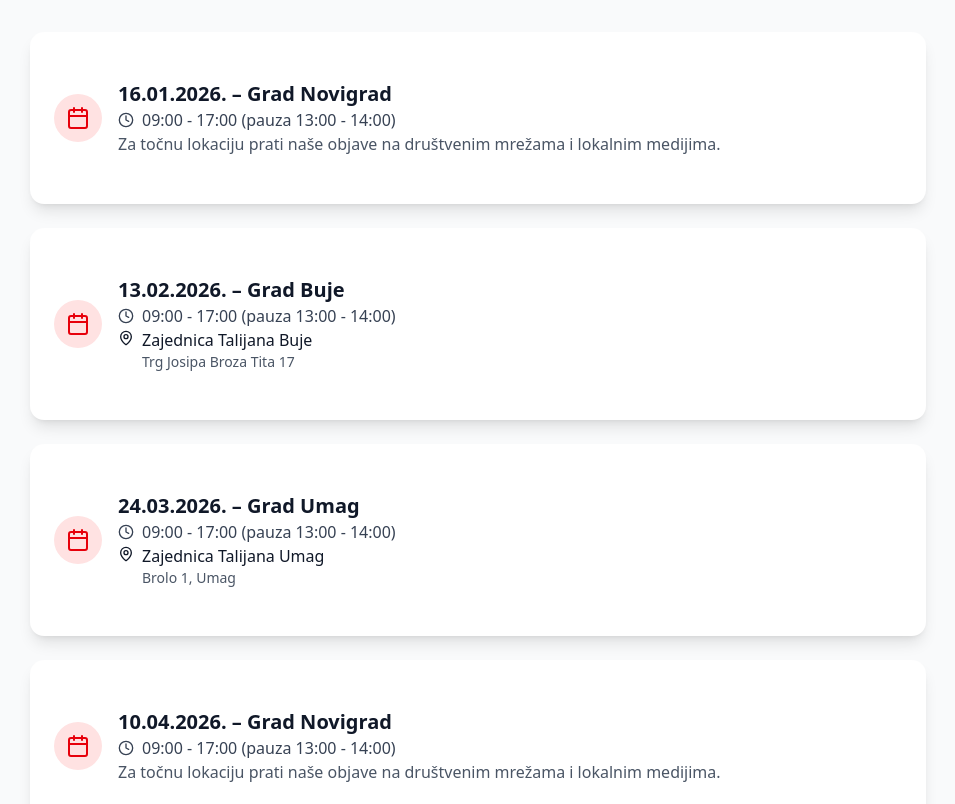
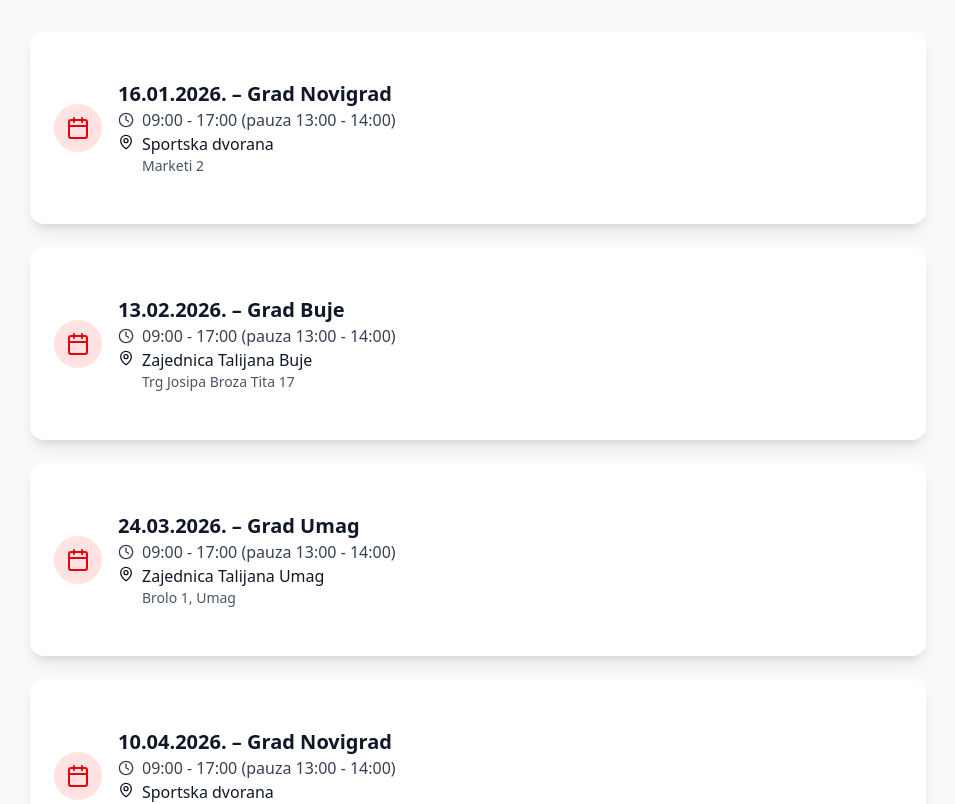
Before and after one commit to antonKrizmanic/red-cross-new-blood-donors, a Next.js app: page / in a window 1280 px wide. Shown: the part 3360-4164 px from the top of the page, without its empty margins (162-1117 px from the left). Built offline with nearby package versions, Linux system fonts and the light colour scheme.

Commit message:
Street update for Novigrad

```diff
--- a/src/app/page.tsx
+++ b/src/app/page.tsx
@@ -18,7 +18,7 @@ export default function Home() {
             title: '16.01.2026. – Grad Novigrad',
             time: '09:00 - 17:00 (pauza 13:00 - 14:00)',
             location: 'Sportska dvorana',
-            address: null,
+            address: "Marketi 2",
             description:
                 'Za točnu lokaciju prati naše objave na društvenim mrežama i lokalnim medijima.',
         },
@@ -45,7 +45,7 @@ export default function Home() {
             title: '10.04.2026. – Grad Novigrad',
             time: '09:00 - 17:00 (pauza 13:00 - 14:00)',
             location: 'Sportska dvorana',
-            address: null,
+            address: "Marketi 2",
             description:
                 'Za točnu lokaciju prati naše objave na društvenim mrežama i lokalnim medijima.',
         },
@@ -81,7 +81,7 @@ export default function Home() {
             title: '13.07.2026. – Grad Novigrad',
             time: '09:00 - 17:00 (pauza 13:00 - 14:00)',
             location: 'Sportska dvorana',
-            address: null,
+            address: "Marketi 2",
             description:
                 'Za točnu lokaciju prati naše objave na društvenim mrežama i lokalnim medijima.',
         },
@@ -109,7 +109,7 @@ export default function Home() {
             title: '12.10.2026. – Grad Novigrad',
             time: '09:00 - 17:00 (pauza 13:00 - 14:00)',
             location: 'Sportska dvorana',
-            address: null,
+            address: "Marketi 2",
             description:
                 'Za točnu lokaciju prati naše objave na društvenim mrežama i lokalnim medijima.',
         },
```
